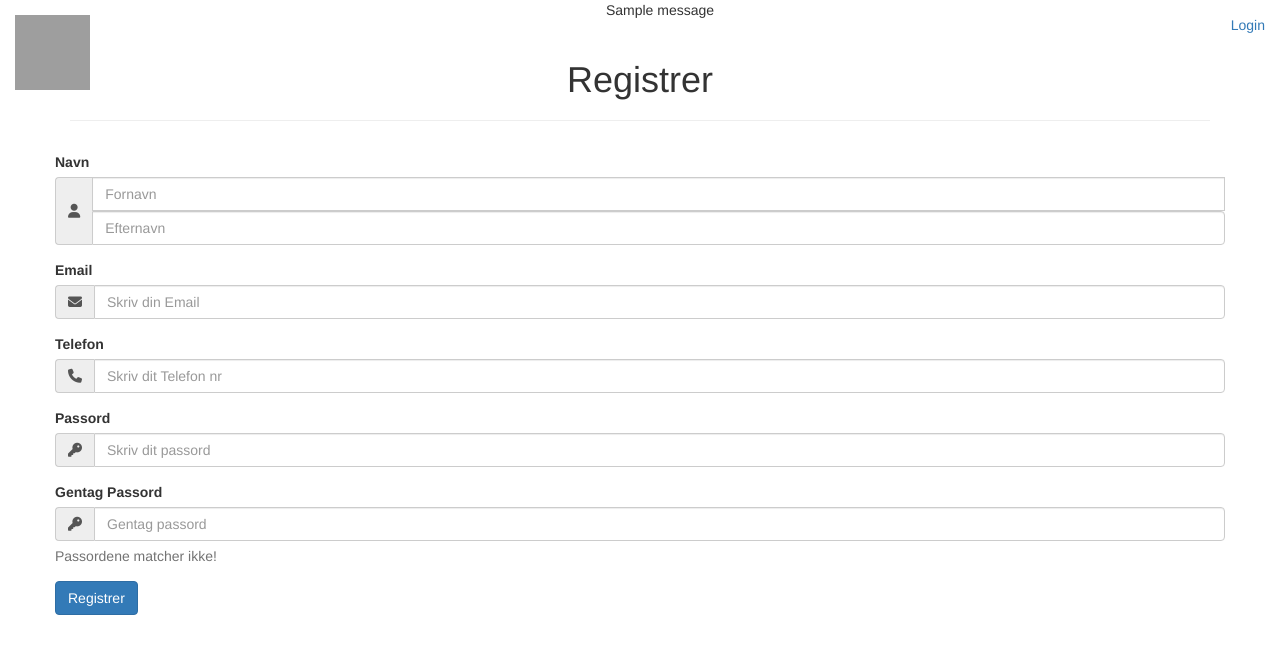
After one commit to andersbogsnes/morgenmad, a Python web app: template app/templates/signup.html in a window 1280 px wide. The commit adds this page. Shown: the top 654 px of the page. Run offline with Jinja, Linux system fonts and the light colour scheme; the template is opened without the code that fills it, so the values that code supplies are empty, except form fields; tables that the repository leaves empty hold one stand-in row (values such as "Sample post"); one stand-in notice (Sample message) is shown; form fields are guessed from the names that the template uses; some libraries are stand-ins or nearby versions; grey boxes are pictures that could not be loaded.

Commit message:
Added User registration, working on DB tests

```diff
--- a/app/extensions.py
+++ b/app/extensions.py
@@ -2,8 +2,10 @@ from flask_bcrypt import Bcrypt
 from flask_sqlalchemy import SQLAlchemy
 from flask_login import LoginManager
 from flask_migrate import Migrate
+from flask_wtf.csrf import CSRFProtect
 
 db = SQLAlchemy()
 bcrypt = Bcrypt()
 login_manager = LoginManager()
 migrate = Migrate()
+csrf = CSRFProtect()
--- a/app/morgenmad.py
+++ b/app/morgenmad.py
@@ -1,7 +1,7 @@
 from flask import Flask
 
 from app.views import main_view
-from app.extensions import db, bcrypt, login_manager, migrate
+from app.extensions import db, bcrypt, login_manager, migrate, csrf
 from app.model import User, Morgenmad
 
 
@@ -19,6 +19,7 @@ def register_extensions(app):
     bcrypt.init_app(app)
     login_manager.init_app(app)
     migrate.init_app(app, db=db)
+    csrf.init_app(app)
     return app
 
 
--- a/app/templates/header.html
+++ b/app/templates/header.html
@@ -9,12 +9,29 @@
     <link href="{{ url_for('static', filename="css/main.css") }}" rel="stylesheet" type="text/css">
 </head>
 <body>
+    <nav class="navbar navbar-fixed-top">
+        <div class="container-fluid">
+            <div class="navbar-header">
+                <a class="navbar-brand" href="#">
+                    <img class="brand" height="75" width="75" src="http://www.almbrand.dk/idc/groups/abdk_web/documents/web_assets/img_logo.png">
+                </a>
+            </div>
+            <ul class="nav navbar-nav navbar-right">
+                {% if user %}
+                <li><a href="#">Min Profil</a></li>
+                <li><a href="#">Logout</a></li>
+                {% else %}
+                <li><a href="#">Login</a></li>
+                {% endif %}
+            </ul>
+        </div>
+    </nav>
 {% with messages = get_flashed_messages(with_categories=True) %}
     {% if messages %}
-        <div class="flashes">
+        <div class="container">
         <ul>
             {% for category, message in messages %}
-                <div class="{{ category }}">
+                <div class="{{ category }} text-center">
                     {{ message }}
                 </div>
             {% endfor %}
@@ -25,5 +42,7 @@
 {% block content %} {% endblock %}
 <script src="{{ url_for("static", filename="jquery/dist/jquery.js") }}"></script>
 <script src="{{ url_for("static", filename="bootstrap/dist/js/bootstrap.js") }}"></script>
+<script src="https://use.fontawesome.com/3641283060.js"></script>
+<script src="{{ url_for('static', filename='js/main.js') }}"></script>
 </body>
 </html>
--- /dev/null
+++ b/app/templates/signup.html
@@ -0,0 +1,97 @@
+{% extends "header.html" %}
+{% block content %}
+
+    <div class="container main">
+
+        <div class="row">
+            <div class="panel-heading">
+                <div class="panel-title  text-center">
+                    <h1 class="title">Registrer</h1>
+                    <hr />
+                </div>
+                        {% if error %}
+            <div class="row">
+                <div class="alert alert-danger text-center error">{{ error }}</div>
+            </div>
+    {% endif %}
+            </div>
+                <form action="/signup" method="post">
+                    {{ form.csrf_token() }}
+                    <div class="form-group">
+                        <label for="name" class="control-label">Navn</label>
+                        <div class="input-group">
+                            <span class="input-group-addon"><i class="fa fa-user fa"></i></span>
+                            {{ form.firstname(class="form-control", placeholder="Fornavn") }}
+                            {{ form.lastname(class="form-control", placeholder="Efternavn") }}
+                        </div>
+                        {% if form.firstname.errors or form.lastname.errors %}
+                            {% for error in form.firstname.errors %}
+                                <p class="bg-danger"><span class="help-message">{{ error }}</span></p>
+                            {% endfor %}
+                            {% for error in form.lastname.errors %}
+                                <p class="bg-danger"><span class="help-message">{{ error }}</span></p>
+                            {% endfor %}
+                        {% endif %}
+                    </div>
+
+                    <div class="form-group">
+                        <label for="email" class="control-label">Email</label>
+                        <div class="input-group">
+                            <span class="input-group-addon"><i class="fa fa-envelope fa"></i></span>
+                            {{ form.email(class="form-control", placeholder="Skriv din Email") }}
+                        </div>
+                        {% if form.email.errors%}
+                            {% for error in form.email.errors %}
+                                <p class="bg-danger"><span class="help-message">{{ error }}</span></p>
+                            {% endfor %}
+                        {% endif %}
+                    </div>
+
+                    <div class="form-group">
+                        <label for="tlf_nr" class="control-label">Telefon</label>
+                        <div class="input-group">
+                            <span class="input-group-addon"><i class="fa fa-phone fa"></i></span>
+                            {{ form.tlf_nr(class="form-control", placeholder="Skriv dit Telefon nr") }}
+                        </div>
+                        {% if form.tlf_nr.errors%}
+                            {% for error in form.tlf_nr.errors %}
+                                <p class="bg-danger"><span class="help-message">{{ error }}</span></p>
+                            {% endfor %}
+                        {% endif %}
+                    </div>
+
+                    <div class="form-group">
+                        <label for="password" class="control-label">Passord</label>
+                        <div class="input-group">
+                            <span class="input-group-addon"><i class="fa fa-key fa"></i></span>
+                            {{ form.password(class="form-control", id="pass", placeholder="Skriv dit passord") }}
+                        </div>
+                    </div>
+
+                    <div class="form-group">
+                        <label for="password" class="control-label">Gentag Passord</label>
+                        <div class="input-group">
+                            <span class="input-group-addon"><i class="fa fa-key fa"></i></span>
+                            {{ form.password(class="form-control", id="repeat_pass", placeholder="Gentag passord") }}
+                        </div>
+                        <span id="helpmessage" class=help-block>Passordene matcher ikke!</span>
+                        {% if form.email.errors%}
+                            {% for error in form.email.errors %}
+                                <p class="bg-danger"><span class="help-message">{{ error }}</span></p>
+                            {% endfor %}
+                        {% endif %}
+
+                    </div>
+                    <div class="form-group">
+                        <button type="submit" class="btn btn-primary">Registrer</button>
+                    </div>
+                </form>
+
+
+
+            </div>
+
+        </div>
+
+    </div>
+{% endblock %}
```
Also changed, not shown: app/forms.py (added, +11 -0 lines), app/migrations/versions/8aba837b77d9_.py (added, +30 -0 lines), app/model.py (+9 -1 lines), app/templates/main.html (+3 -18 lines), app/views.py (+26 -3 lines), tests/conftest.py (added, +49 -0 lines), tests/functional.py (renamed from tests/functional_test.py, +4 -1 lines), tests/test_index.py (+29 -16 lines), tests/test_user.py (added, +14 -0 lines).
